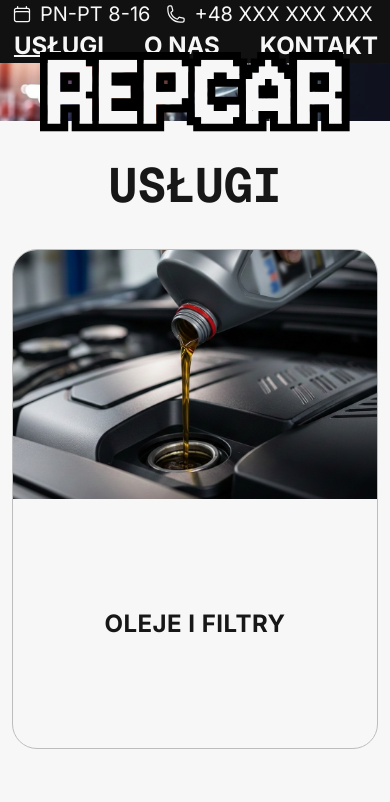
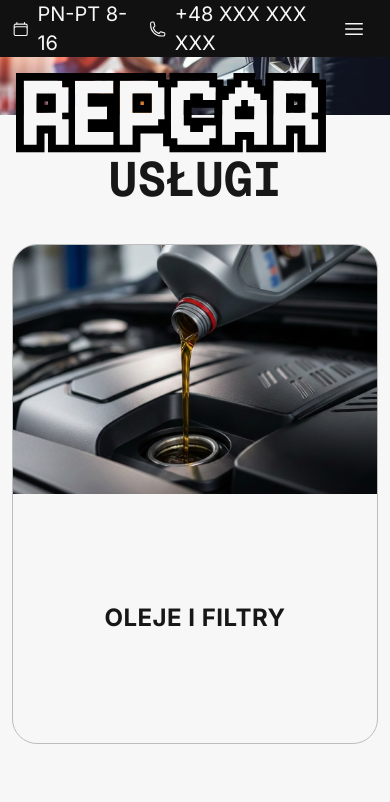
Before and after one commit to pgarr/testowy-warsztat, a Next.js app: page /services in a window 390 px wide. Shown: the top 802 px of the page. Built offline with nearby package versions, Linux system fonts and the light colour scheme.

Commit message:
refactor Toolbar component to include mobile dropdown menu; update logo positioning and styles in layout

```diff
--- a/app/components/Toolbar.tsx
+++ b/app/components/Toolbar.tsx
@@ -1,17 +1,30 @@
 "use client";
 
+import { useState, useRef, useEffect } from "react";
 import Link from "next/link";
 import { usePathname } from "next/navigation";
-import { CalendarIcon, PhoneIcon } from "@heroicons/react/24/outline";
+import { CalendarIcon, PhoneIcon, Bars3Icon } from "@heroicons/react/24/outline";
 
 export default function Toolbar() {
 	const pathname = usePathname() || "/";
+	const [open, setOpen] = useState(false);
+	const menuRef = useRef<HTMLDivElement>(null);
+
+	useEffect(() => {
+		function handleClickOutside(e: MouseEvent) {
+			if (menuRef.current && !menuRef.current.contains(e.target as Node)) {
+				setOpen(false);
+			}
+		}
+		document.addEventListener("click", handleClickOutside);
+		return () => document.removeEventListener("click", handleClickOutside);
+	}, []);
 
 	const linkClass = (path: string) => `${pathname === path ? "underline decoration-2" : ""}`;
 
 	return (
-		<nav className="toolbar flex flex-col items-center px-3 md:flex-row md:justify-between md:px-5 lg:px-10">
-			<div className="toolbar-left flex w-full flex-1 flex-row gap-4">
+		<nav className="toolbar flex flex-row items-center justify-between px-3 md:px-5 lg:px-10">
+			<div className="toolbar-left flex w-fit flex-1 flex-row gap-4">
 				<span className="toolbar-info">
 					<CalendarIcon className="toolbar-icon" aria-hidden />
 					<span>PN-PT 8-16</span>
@@ -21,7 +34,48 @@ export default function Toolbar() {
 					<span>+48 XXX XXX XXX</span>
 				</span>
 			</div>
-			<div className="flex w-full flex-1 flex-row items-center justify-end gap-10 md:justify-center md:gap-15 lg:gap-20">
+			{/* Mobile: menu button + dropdown */}
+			<div className="relative md:hidden" ref={menuRef}>
+				<button
+					type="button"
+					onClick={() => setOpen((o) => !o)}
+					className="flex items-center gap-2 rounded-md px-3 py-2 text-(--toolbar-text) hover:bg-white/10 focus:ring-2 focus:ring-white/30 focus:outline-none"
+					aria-expanded={open}
+					aria-haspopup="true"
+				>
+					<Bars3Icon className="h-6 w-6" aria-hidden />
+				</button>
+				{open && (
+					<div
+						className="absolute top-full right-0 z-10 mt-1 min-w-[160px] rounded-md border border-white/20 py-2 text-(--toolbar-text) shadow-lg"
+						style={{ backgroundColor: "var(--toolbar-background)" }}
+					>
+						<Link
+							href="/services"
+							className={`block cursor-pointer px-4 py-2 transition-colors hover:bg-white/20 ${linkClass("/services")}`}
+							onClick={() => setOpen(false)}
+						>
+							Usługi
+						</Link>
+						<Link
+							href="/about"
+							className={`block cursor-pointer px-4 py-2 transition-colors hover:bg-white/20 ${linkClass("/about")}`}
+							onClick={() => setOpen(false)}
+						>
+							O nas
+						</Link>
+						<Link
+							href="/contact"
+							className={`block cursor-pointer px-4 py-2 transition-colors hover:bg-white/20 ${linkClass("/contact")}`}
+							onClick={() => setOpen(false)}
+						>
+							Kontakt
+						</Link>
+					</div>
+				)}
+			</div>
+			{/* Desktop: inline navigation links */}
+			<div className="hidden md:flex md:flex-row md:items-center md:gap-15 lg:gap-20">
 				<Link href="/services" className={linkClass("/services")}>
 					Usługi
 				</Link>
--- a/app/globals.css
+++ b/app/globals.css
@@ -49,17 +49,6 @@ body {
 .toolbar-link.active {
   text-decoration: underline;
   text-decoration-thickness: 2px;
-}
-
-.hero-logo {
-  position: absolute;
-  left: 50%;
-  top: 50%;
-  transform: translate(-50%, -50%);
-  height: 80px;
-  width: auto;
-  pointer-events: none;
-  z-index: 10;
 }
 
 h1 {
--- a/app/layout.tsx
+++ b/app/layout.tsx
@@ -31,7 +31,11 @@ export default function RootLayout({
 				<Toolbar />
 				<div className="relative w-full">
 					<img src="/hero.png" className="m-0 block h-auto w-full" alt="Hero" />
-					<img src="/logo.svg" className="hero-logo" alt="Logo" />
+					<img
+						src="/logo.svg"
+						className="pointer-events-none absolute top-4 left-4 z-10 h-20 w-auto"
+						alt="Logo"
+					/>
 				</div>
 				<main className="px-3 md:mx-20 lg:mx-40">{children}</main>
 			</body>
```
